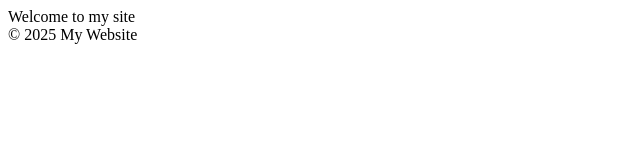
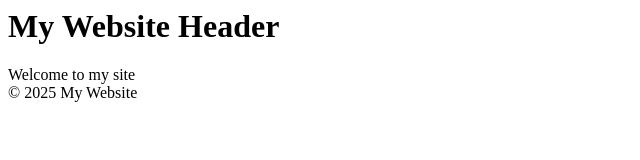
Before and after one commit to subhambehera12/rebase-demo, a plain HTML site: page index.html in a window 1280 px wide. Shown: the whole page, without its empty margins (0-640 px from the left). Drawn offline with Linux system fonts and the light colour scheme.

Commit message:
Add header

```diff
--- a/index.html
+++ b/index.html
@@ -1,4 +1,8 @@
 <body>
+  <header>
+    <h1>My Website Header</h1>
+  </header>
+
   <main>Welcome to my site</main>
 
   <footer>© 2025 My Website</footer>
```
